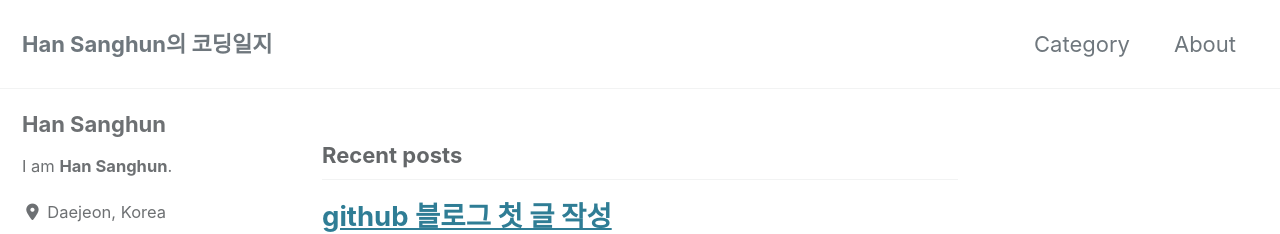
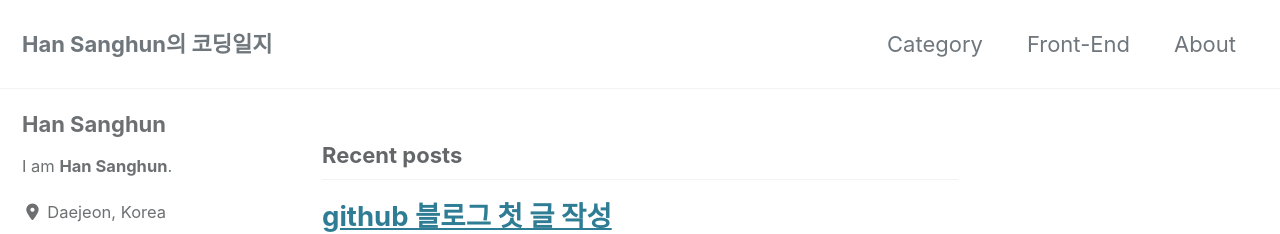
Before and after one commit to HanSanghun94/HanSanghun94.github.io, a Jekyll site: the page built from index.html, in a window 1280 px wide and 900 px high. Shown: the top 234 px of the window. Built offline with Jekyll 4.4.1, drawn with Linux system fonts in a browser that asks for light colours; cached includes are drawn as plain includes; nearby versions of some CDN libraries; the list of posts is cut into pages by our own code.

Commit message:
프론트엔드 메뉴 추가

```diff
--- a/_data/navigation.yml
+++ b/_data/navigation.yml
@@ -2,6 +2,8 @@
 main:
   - title: "Category"
     url: /categories/
+  - title: "Front-End"
+    url: /Front-End/
   - title: "About"
     url: /about/
   # - title: "Sample Posts"
```
